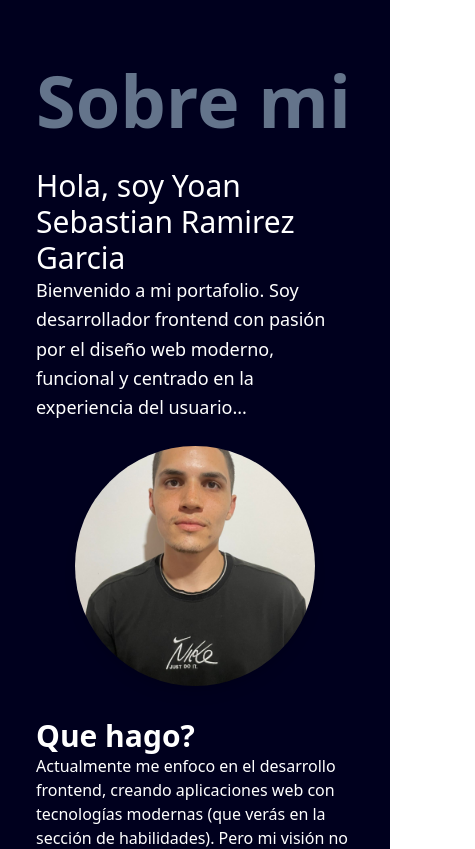
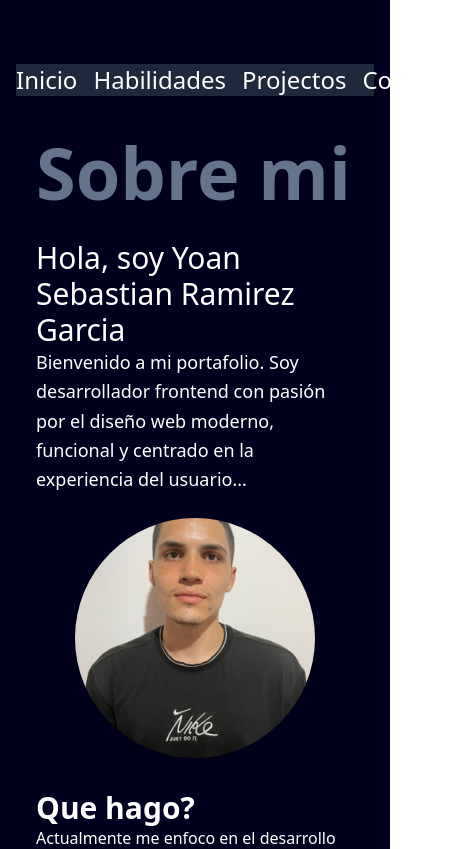
Before and after one commit to yoan2024/Portafolio, a React (Vite) app: page / in a window 390 px wide. Shown: the top 849 px of the page, 475 px wide, since content can reach past the window. Built offline with nearby package versions, Linux system fonts and the light colour scheme.

Commit message:
solucionando error de responsive en moviles para navegar

```diff
--- a/src/App.jsx
+++ b/src/App.jsx
@@ -5,13 +5,16 @@ import Home from "./page/Home";
 import Habilidades from "./page/Habilidades";
 import Projectos from "./page/Projectos";
 import Contacto from "./page/Contacto";
+import ShowNav from "./components/ShowNav";
 
 const App = () => {
   return (
     <Router>
       <DynamicBackground>
         <Asidebar />
+
         <div className="min-h-screen ml-0 sm:ml-36 md:ml-80 flex flex-col items-center w-full  py-16 px-4 ">
+          <ShowNav />
           <Routes>
             <Route path="/" element={<Home />} />
             <Route path="/habilidades" element={<Habilidades />} />
--- /dev/null
+++ b/src/components/ShowNav.tsx
@@ -0,0 +1,70 @@
+import { useEffect } from "react";
+import { useLocation } from "react-router-dom";
+import { useNavigate } from "react-router-dom";
+import { useState } from "react";
+const ShowNav = () => {
+  const navigate = useNavigate();
+  const location = useLocation();
+  const [useBg, setUseBg] = useState("");
+  useEffect(() => {
+    const url = location.pathname;
+    function confiBg() {
+      if (url === "/") {
+        console.log(url);
+      } else if (url === "/habilidades") {
+        console.log(url);
+      } else if (url === "/projectos") {
+        console.log(url);
+      } else if (url === "contactos") {
+        console.log(url);
+      }
+    }
+
+    confiBg();
+  }, [location]);
+
+  const handleRouter = (e) => {
+    if (e === "inicio") {
+      navigate("/");
+    } else if (e === "habilidades") {
+      navigate("/habilidades");
+    } else if (e === "projectos") {
+      navigate("/projectos");
+    } else if (e === "contactos") {
+      navigate("/contacto");
+    }
+  };
+
+  return (
+    <div className="text-white max-sm:flex mb-10 hidden w-full bg-slate-800">
+      <div className="flex flex-row gap-4">
+        <div
+          className="text-2xl hover:bg-slate-400 cursor-pointer rounded-lg transition-colors duration-500"
+          onClick={() => handleRouter("inicio")}
+        >
+          Inicio
+        </div>
+        <div
+          className="text-2xl hover:bg-slate-400 cursor-pointer rounded-lg transition-colors duration-500"
+          onClick={() => handleRouter("habilidades")}
+        >
+          Habilidades
+        </div>
+        <div
+          className="text-2xl hover:bg-slate-400 cursor-pointer rounded-lg transition-colors duration-500"
+          onClick={() => handleRouter("projectos")}
+        >
+          Projectos
+        </div>
+        <div
+          className="text-2xl hover:bg-slate-400 cursor-pointer rounded-lg transition-colors duration-500"
+          onClick={() => handleRouter("contactos")}
+        >
+          Contactos
+        </div>
+      </div>
+    </div>
+  );
+};
+
+export default ShowNav;
--- a/src/page/Contacto.tsx
+++ b/src/page/Contacto.tsx
@@ -7,6 +7,7 @@ const Contacto = () => {
       <h1 className="text-5xl font-bold text-center mb-6">
         ¿Cómo contactarme?
       </h1>
+
       <h2 className="text-2xl text-center max-w-xl text-gray-300 mb-8">
         Si deseas contactarme, puedes hacerlo por cualquiera de los siguientes
         medios:
@@ -24,7 +25,7 @@ const Contacto = () => {
         </a>
 
         <a
-          href="https://linkedin.com/in/tuusuario"
+          href="https://www.linkedin.com/in/yoan-sebastian-ramirez-garcia-a05343331/"
           target="_blank"
           rel="noopener noreferrer"
           className="transition flex flex-col items-center duration-300 text-white hover:text-blue-500"
```
